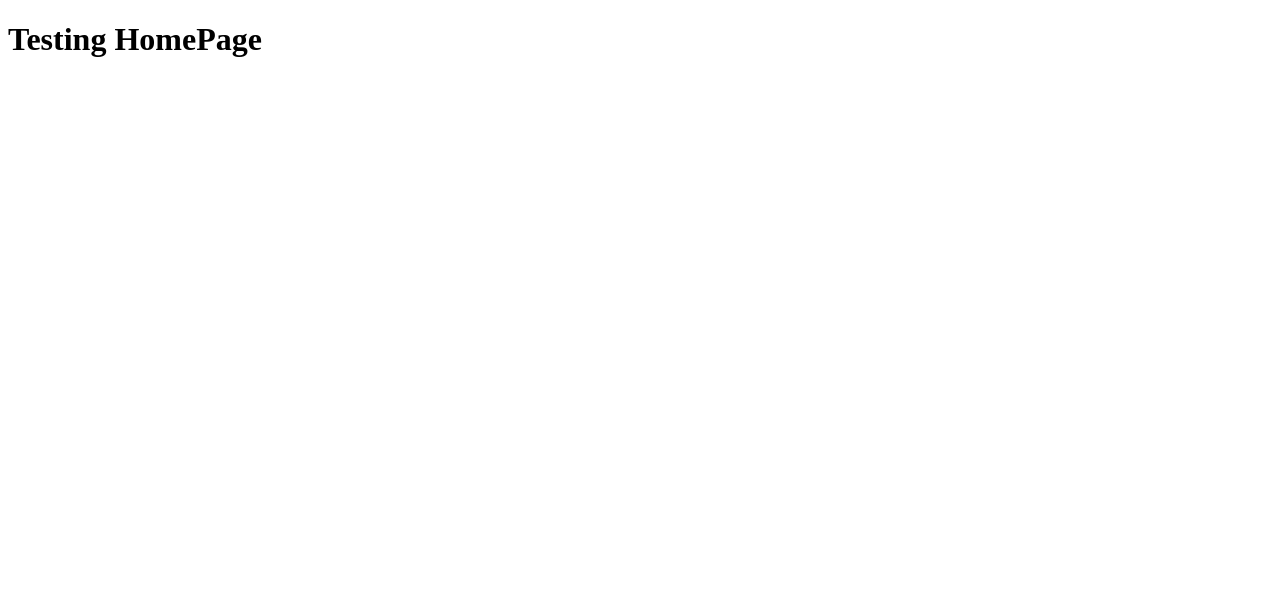
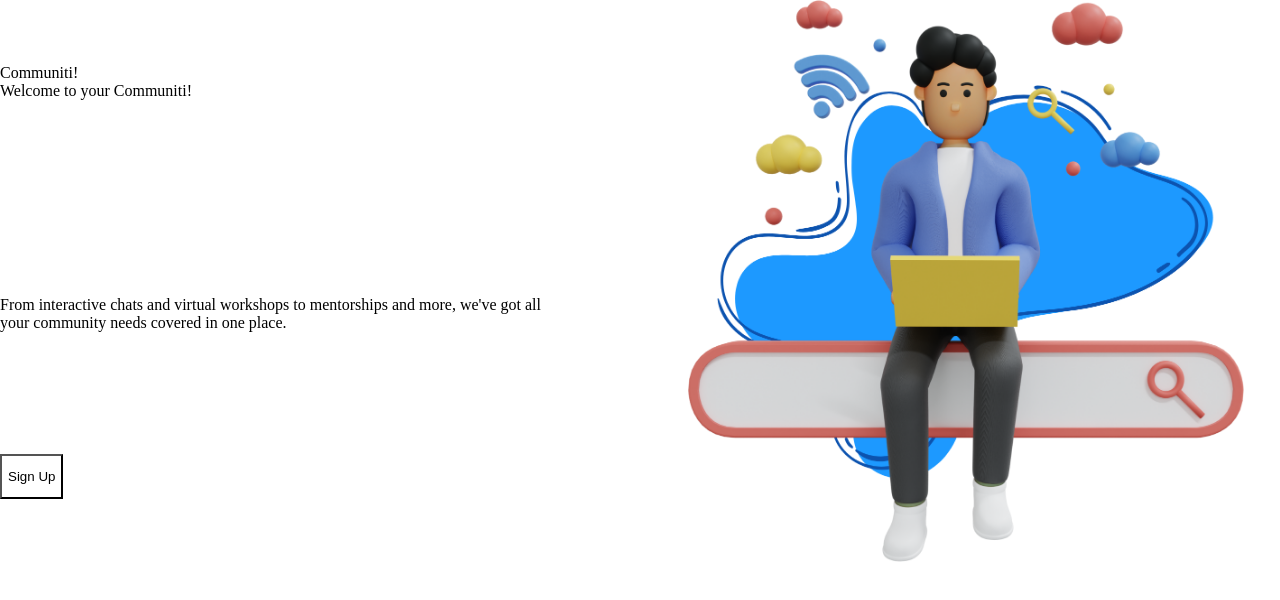
Before and after one commit to makeitMVPadmin/Communiti, a React (Create React App) app: page / in a window 1280 px wide. Shown: the top 600 px of the page. Built offline with nearby package versions, Linux system fonts and the light colour scheme; a small style sheet from the web is missing.

Commit message:
Hero without any CSS or SCSS implemented

```diff
--- a/src/components/Example/buttons/CtaButton.jsx
+++ b/src/components/CtaButton/CtaButton.jsx
@@ -1,10 +1,10 @@
 import PropTypes from "prop-types";
 import React from "react";
-import "./style.css";
+import "./CtaButton.scss";
 
 export const CtaButton = ({ pressed, className }) => {
   return (
-    <button className={`CTA-button-pressed-${pressed} ${className}`}>
+    <button className={`CTA-button-pressed-${pressed || false } ${className || ""}`}>
       <div className="text-wrapper">Sign Up</div>
     </button>
   );
--- a/src/components/Example/Hero.jsx
+++ b/src/components/Hero/Hero.jsx
@@ -1,15 +1,15 @@
 import React from "react";
-import CtaButton from './components/buttons/CtaButton';
-// import { Logo } from './Logo';
-// import "./style.css"
+import "./Hero.scss";
+import { CtaButton } from '../CtaButton/CtaButton';
+import communitiHero from "../../assets/communitiHero.png";
 
-export const Hero = () => {
+const Hero = () => {
   return (
     <div className="hero">
       <div className="splash-content">
         <div className="right-content">
           <div className="overlap-group">
-            <img className="image" alt="Image" src="community_hero.png" />
+            <img className="image" alt="Image" src={communitiHero} />
           </div>
         </div>
         <div className="left-content">
@@ -33,3 +33,5 @@ export const Hero = () => {
     </div>
   );
 };
+
+export default Hero;
--- a/src/components/Example/Hero.scss
+++ b/src/components/Hero/Hero.scss
@@ -1,3 +1,6 @@
+@import "https://www.dafontfree.io/download/gilroytypefamily/";
+
+
 .hero {
   height: 562px;
   position: relative;
@@ -25,13 +28,6 @@
   position: relative;
 }
 
-.hero .blob {
-  height: 482px;
-  left: 28px;
-  position: absolute;
-  top: 40px;
-  width: 500px;
-}
 
 .hero .image {
   height: 562px;
--- a/src/pages/HomePage/HomePage.jsx
+++ b/src/pages/HomePage/HomePage.jsx
@@ -1,12 +1,12 @@
 import React from "react";
-// import "./Home.scss";
-// import Hero from "../components/Hero";
+// import "./HomePage.scss";
+import Hero from "../../components/Hero/Hero";
 
 const HomePage = () => {
   return (
     <div className="home">
       <div className="home-hero">
-        {/* <Hero /> */} <h1>Testing HomePage</h1>
+        <Hero />
       </div>
     </div>
   );
```
Also changed, not shown: src/assets/communitiHero.png (renamed from public/communiti_hero.png), src/components/CtaButton/CtaButton.scss (renamed from src/components/Example/buttons/CtaButton.scss).
